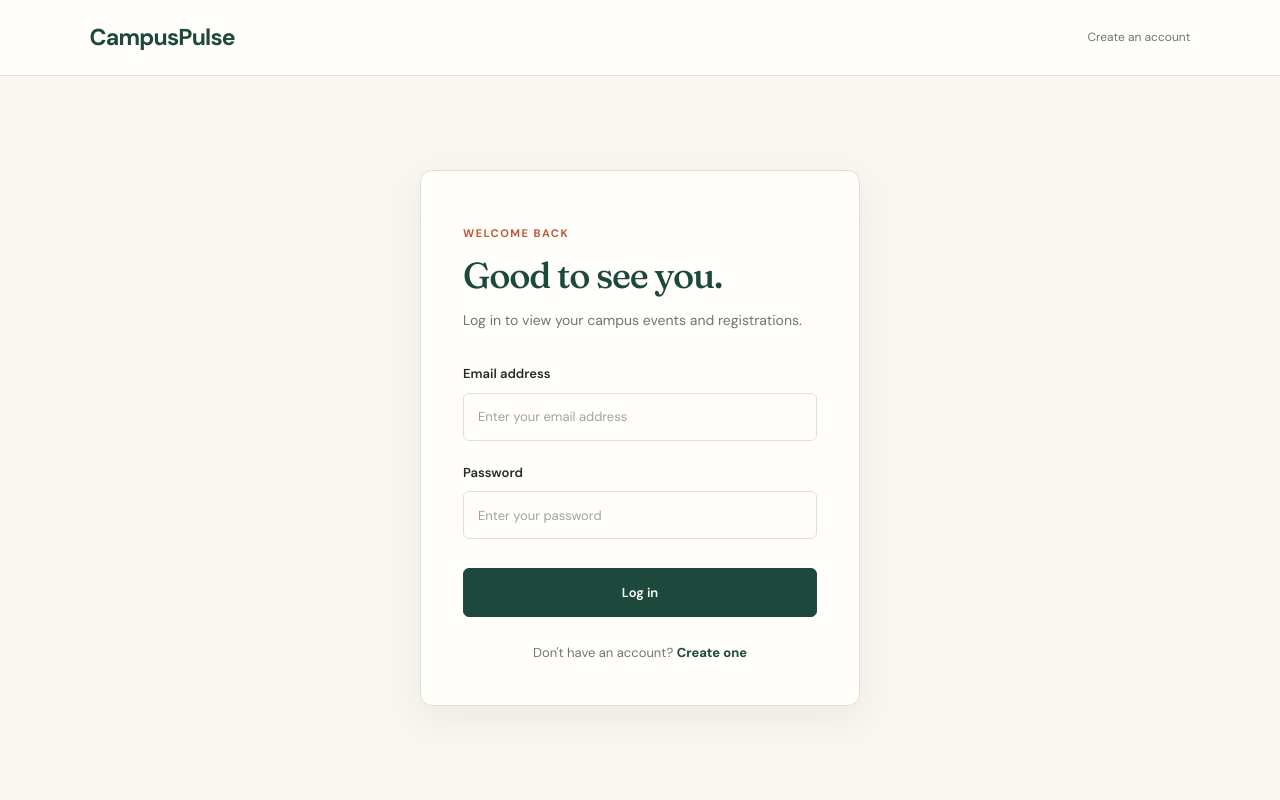
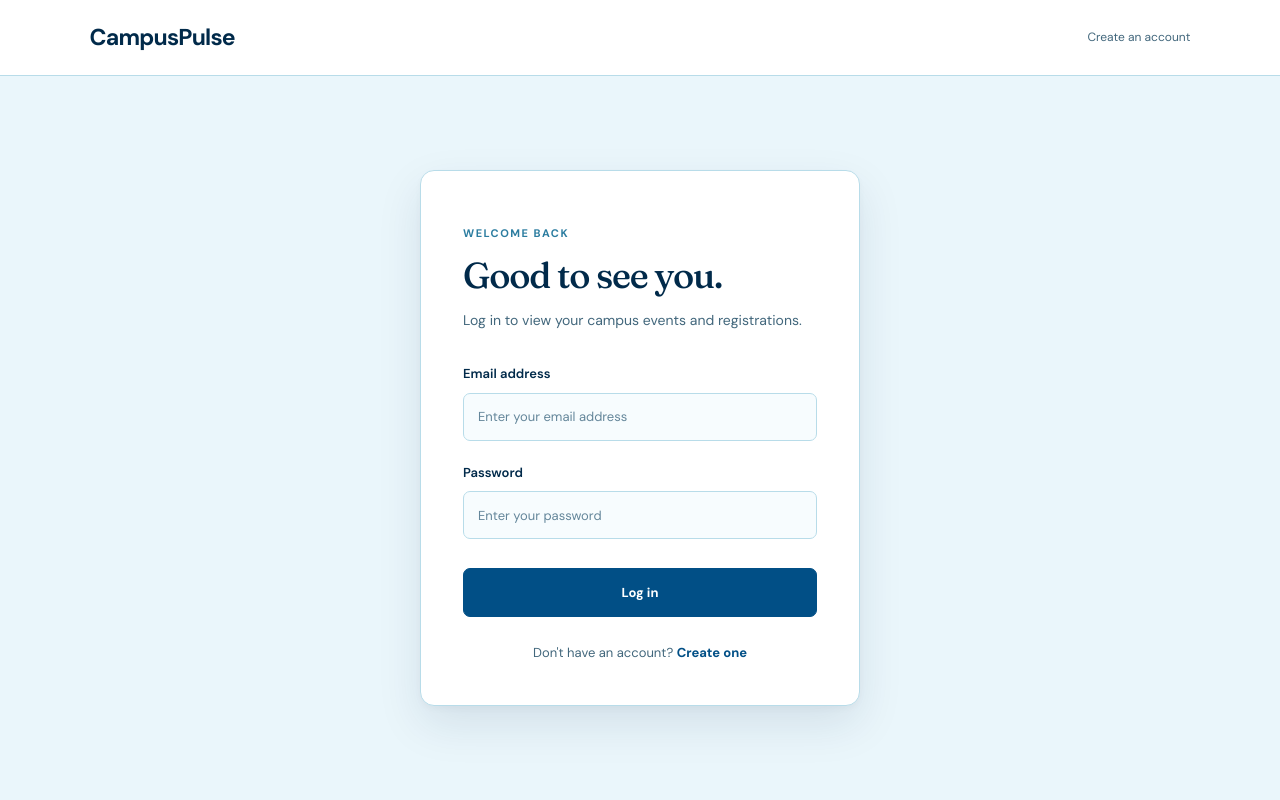
Before and after one commit to SayanPal-Adi/CampusPulse, a Flask app: page /login in a window 1280 px wide. Run offline with Flask 3, Linux system fonts and the light colour scheme; parts of the project's set-up code (start-up, migrations or seed data) failed here and were passed over.

Commit message:
Refactor login.css for Deep Blue Brand theme and improved visual consistency

```diff
--- a/campuspulse/static/css/login.css
+++ b/campuspulse/static/css/login.css
@@ -1,6 +1,7 @@
 
 /* =================================
    CAMPUSPULSE - LOGIN PAGE
+   Deep Blue Brand Theme
 ================================= */
 
 .login-header {
@@ -10,14 +11,15 @@
     display: flex;
     align-items: center;
     justify-content: space-between;
-    background: #fffefa;
-    border-bottom: 1px solid #dedfd5;
+
+    background: #ffffff;
+    border-bottom: 1px solid #b8dce9;
 
     animation: cp-fade-down 0.65s ease both;
 }
 
 .login-logo {
-    color: #1c493b;
+    color: #012a4a;
     font-size: 23px;
     font-weight: 700;
     letter-spacing: -0.8px;
@@ -26,18 +28,18 @@
 }
 
 .login-logo:hover {
-    color: #bd593b;
+    color: #2c7da0;
 }
 
 .login-register-link {
-    color: #72766e;
+    color: #42677c;
     font-size: 12px;
     text-decoration: none;
     transition: color 0.2s ease;
 }
 
 .login-register-link:hover {
-    color: #bd593b;
+    color: #2c7da0;
 }
 
 .login-container {
@@ -46,17 +48,21 @@
     display: flex;
     align-items: center;
     justify-content: center;
-    background: #f7f6f0;
+    background: #eaf6fb;
 }
 
 .login-card {
     width: 100%;
     max-width: 440px;
     padding: 42px;
-    background: #fffefa;
-    border: 1px solid #dedfd5;
-    border-radius: 12px;
-    box-shadow: 0 12px 35px rgba(34, 44, 37, 0.06);
+
+    background: #ffffff;
+    border: 1px solid #b8dce9;
+    border-radius: 14px;
+
+    box-shadow:
+        0 18px 45px rgba(1, 42, 74, 0.10),
+        0 3px 10px rgba(1, 42, 74, 0.04);
 
     animation: cp-card-enter 0.8s cubic-bezier(0.2, 0.7, 0.3, 1) both;
 }
@@ -68,7 +74,7 @@
 
 .login-eyebrow {
     margin-bottom: 12px;
-    color: #bd593b;
+    color: #2c7da0;
     font-size: 11px;
     font-weight: 700;
     letter-spacing: 1.5px;
@@ -76,7 +82,7 @@
 
 .login-heading h1 {
     margin: 0 0 12px;
-    color: #1c493b;
+    color: #012a4a;
     font-family: "Fraunces", Georgia, serif;
     font-size: 36px;
     font-weight: 500;
@@ -86,7 +92,7 @@
 
 .login-heading > p:last-child {
     margin: 0;
-    color: #72766e;
+    color: #42677c;
     font-size: 14px;
     line-height: 1.7;
 }
@@ -109,7 +115,7 @@
 .login-form-group label {
     display: block;
     margin-bottom: 8px;
-    color: #222c25;
+    color: #012a4a;
     font-size: 13px;
     font-weight: 600;
 }
@@ -118,11 +124,13 @@
     width: 100%;
     min-height: 48px;
     padding: 0 14px;
-    color: #222c25;
-    background: #fffefa;
-    border: 1px solid #dedfd5;
-    border-radius: 6px;
+
+    color: #012a4a;
+    background: #f7fcfe;
+    border: 1px solid #b8dce9;
+    border-radius: 7px;
     outline: none;
+
     font-family: inherit;
     font-size: 13px;
 
@@ -133,17 +141,18 @@
 }
 
 .login-form-group input::placeholder {
-    color: #a1a39c;
+    color: #64869a;
 }
 
 .login-form-group input:hover {
-    border-color: #aab8ac;
+    border-color: #468faf;
+    background: #ffffff;
 }
 
 .login-form-group input:focus {
-    border-color: #1c493b;
+    border-color: #014f86;
     background: #ffffff;
-    box-shadow: 0 0 0 3px rgba(28, 73, 59, 0.09);
+    box-shadow: 0 0 0 3px rgba(1, 79, 134, 0.14);
 }
 
 /* Login button */
@@ -152,25 +161,29 @@
     width: 100%;
     min-height: 49px;
     margin-top: 8px;
+
     color: #ffffff;
-    background: #1c493b;
-    border: 1px solid #1c493b;
-    border-radius: 6px;
+    background: #014f86;
+    border: 1px solid #014f86;
+    border-radius: 7px;
+
     font-family: inherit;
     font-size: 13px;
-    font-weight: 600;
+    font-weight: 700;
     cursor: pointer;
 
     transition:
         background 0.22s ease,
+        border-color 0.22s ease,
         transform 0.22s ease,
         box-shadow 0.22s ease;
 }
 
 .login-submit:hover {
-    background: #173b31;
+    background: #012a4a;
+    border-color: #012a4a;
     transform: translateY(-2px);
-    box-shadow: 0 7px 16px rgba(28, 73, 59, 0.15);
+    box-shadow: 0 8px 18px rgba(1, 42, 74, 0.20);
 }
 
 .login-submit:active {
@@ -196,10 +209,12 @@
 .login-message.is-error {
     margin-top: 14px;
     padding: 10px 12px;
-    color: #a43f3f;
-    background: #f8ece9;
-    border: 1px solid #edd5ce;
+
+    color: #9b2226;
+    background: #fff4f4;
+    border: 1px solid #e8c5c8;
     border-radius: 6px;
+
     animation: cp-rise-in 0.25s ease both;
 }
 
@@ -207,20 +222,20 @@
 
 .login-register {
     margin: 25px 0 0;
-    color: #72766e;
+    color: #42677c;
     font-size: 13px;
     text-align: center;
 }
 
 .login-register a {
-    color: #1c493b;
+    color: #014f86;
     font-weight: 700;
     text-decoration: none;
     transition: color 0.2s ease;
 }
 
 .login-register a:hover {
-    color: #bd593b;
+    color: #2c7da0;
 }
 
 /* Responsive */
```
